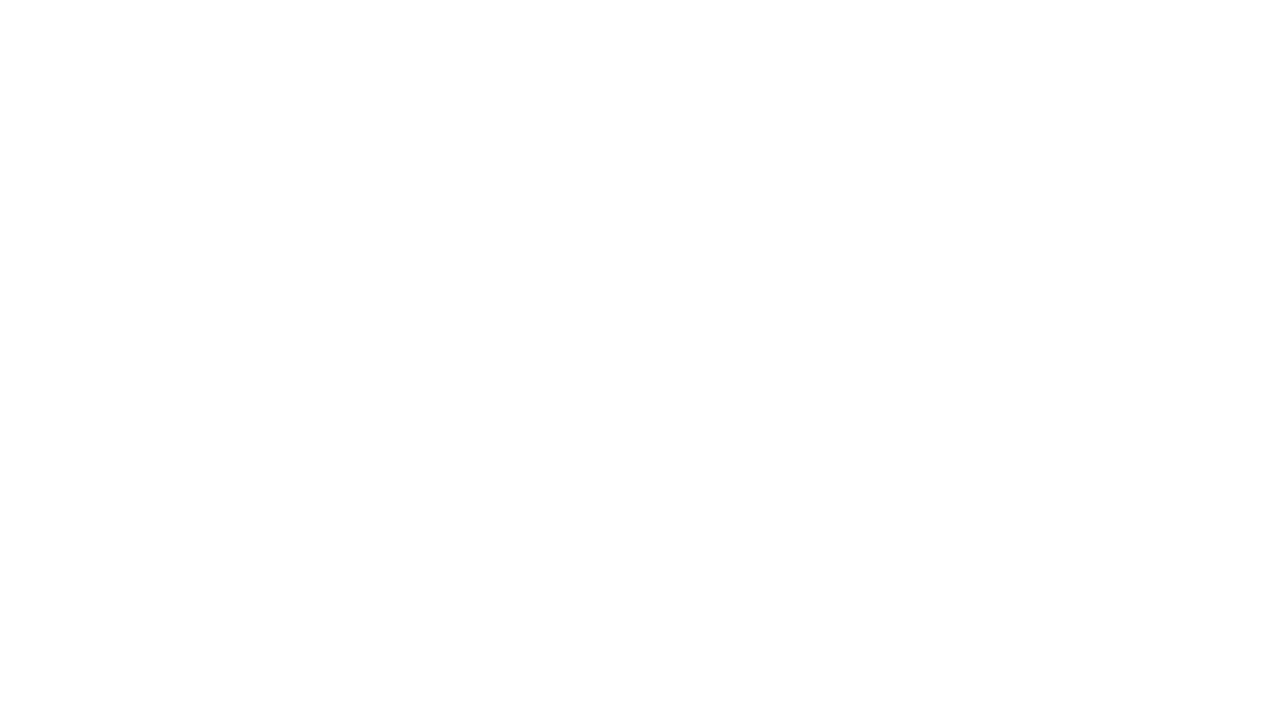
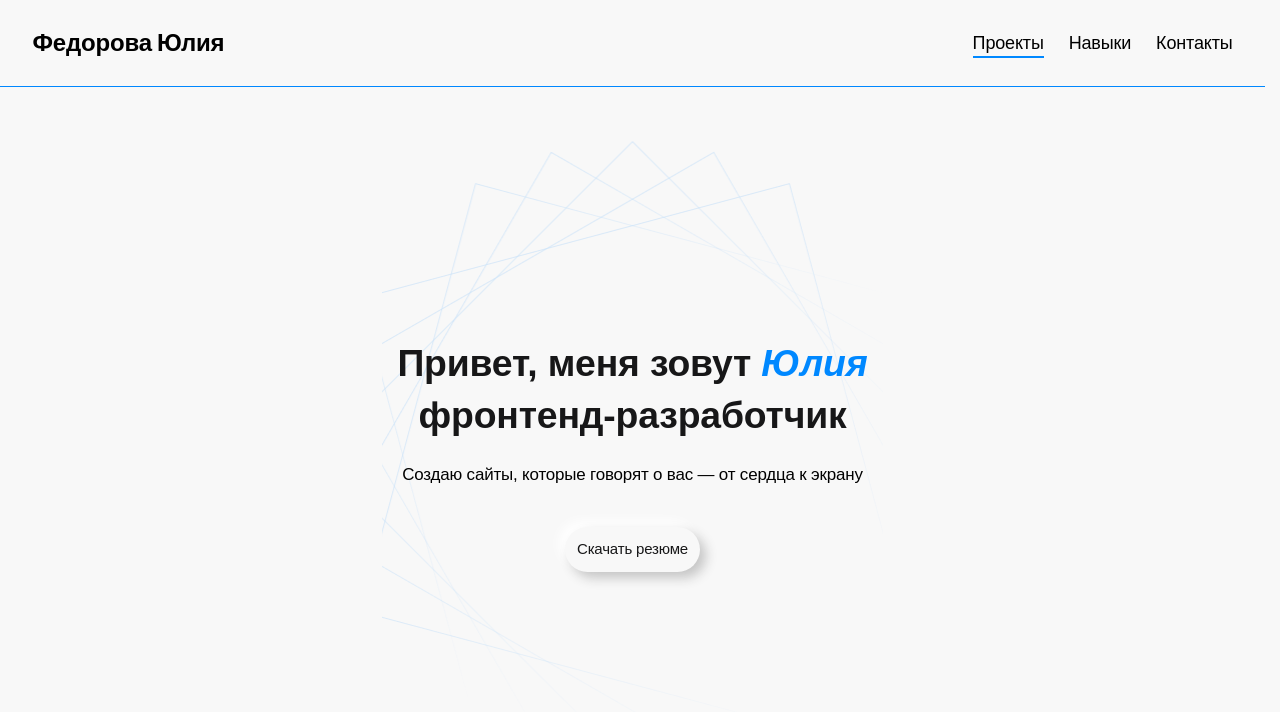
Before and after one commit to Julia-1289/Portfolio-2, a website: page index.html in a window 1280 px wide. Drawn offline with Linux system fonts and the light colour scheme.

Commit message:
Add section header and author-info

```diff
--- a/index.html
+++ b/index.html
@@ -7,5 +7,44 @@
     <script src="./scripts/main.js" type="module" defer></script>
     <link rel="stylesheet" href="./styles/main.css" />
   </head>
-  <body></body>
+  <body>
+    <header class="header">
+      <div class="header__inner container">
+        <a href="./index.html" class="header__logo">Федорова Юлия</a>
+        <nav class="header__menu hidden-mobile">
+          <ul class="header__menu-list">
+            <li class="header__menu-item">
+              <a href="./index.html" class="header__menu-link is-active"
+                >Проекты</a
+              >
+            </li>
+            <li class="header__menu-item">
+              <a href="./skills.html" class="header__menu-link">Навыки</a>
+            </li>
+            <li class="header__menu-item">
+              <a href="./contacts.html" class="header__menu-link">Контакты</a>
+            </li>
+          </ul>
+        </nav>
+      </div>
+    </header>
+    <section class="author-info container">
+      <div class="author-info__wrapper">
+        <h1 class="author-info__title">
+          <strong>Привет, меня зовут <em>Юлия</em></strong>
+          <br />фронтенд-разработчик
+        </h1>
+        <div class="author-info__subtitle">
+          Создаю сайты, которые говорят о вас — от сердца к экрану
+        </div>
+        <a
+          href="/"
+          download="Федорова_Юлия_разработчик.pdf"
+          class="author-info__resume"
+        >
+          Скачать резюме
+        </a>
+      </div>
+    </section>
+  </body>
 </html>
--- a/styles/_fonts.scss
+++ b/styles/_fonts.scss
@@ -24,8 +24,24 @@
 
 @font-face {
   font-family: "Poppins";
+  src: url("../fonts/Poppins-Regular.woff2") format("woff2");
+  font-weight: 400;
+  font-style: normal;
+  font-display: swap;
+}
+
+@font-face {
+  font-family: "Poppins";
   src: url("../fonts/Poppins-Medium.woff2") format("woff2");
   font-weight: 500;
   font-style: normal;
   font-display: swap;
 }
+
+@font-face {
+  font-family: "Poppins";
+  src: url("../fonts/Poppins-Bold.woff2") format("woff2");
+  font-weight: 700;
+  font-style: normal;
+  font-display: swap;
+}
--- a/styles/_globals.scss
+++ b/styles/_globals.scss
@@ -42,8 +42,7 @@ h3,
 
 h1,
 .h1 {
-  @include fluid-text(48, 30);
-
+  @include fluid-text(40, 30);
   line-height: 1.4;
 }
 
--- a/styles/_variables.scss
+++ b/styles/_variables.scss
@@ -1,19 +1,19 @@
 @use "helpers" as *;
 
 :root {
-  --color-light: #ffffff;
+  --color-light: #f8f8f8;
 
-  --color-dark: #141414;
+  --color-dark: #171718;
 
-  --color-accent: #0088dd;
+  --color-accent: #0088ff;
 
   --border: #{rem(1)} solid var(--color-accent);
 
   --font-family-base: "DM Sans", sans-serif;
   --font-family-accent: "Poppins", sans-serif;
 
-  --container-width: #{rem(1600)};
-  --container-padding-x: #{rem(16)};
+  --container-width: #{rem(1200)};
+  --container-padding-x: #{rem(15)};
 
   --transition-duration: 0.2s;
 }
--- /dev/null
+++ b/styles/blocks/_author-info.scss
@@ -0,0 +1,63 @@
+@use "../helpers" as *;
+
+.author-info {
+  background-image: url(../../images/bg_img.png);
+  background-position: center center;
+  background-repeat: no-repeat;
+  background-size: auto;
+
+  &__wrapper {
+    display: flex;
+    flex-direction: column;
+    align-items: center;
+    row-gap: rem(20);
+    margin-block: rem(250);
+  }
+
+  &__title {
+    text-align: center;
+
+    em {
+      color: var(--color-accent);
+    }
+  }
+
+  &__resume {
+    display: inline-flex;
+    margin-top: rem(20);
+    align-items: center;
+    justify-content: center;
+    width: 9em;
+    height: 3em;
+    border-radius: 30em;
+    font-size: 15px;
+    font-family: inherit;
+    border: none;
+    position: relative;
+    overflow: hidden;
+    z-index: 1;
+    box-shadow: 6px 6px 12px #c5c5c5, -6px -6px 12px #ffffff;
+    color: var(--color-dark);
+
+    &:hover {
+      color: var(--color-light);
+      &::before {
+        width: 9em;
+      }
+    }
+
+    &::before {
+      content: "";
+      width: 0;
+      height: 3em;
+      border-radius: 30em;
+      position: absolute;
+      top: 0;
+      left: 0;
+      background-image: linear-gradient(to right, #0f5cd8 0%, #f947db 100%);
+      transition: 0.5s ease;
+      display: block;
+      z-index: -1;
+    }
+  }
+}
--- /dev/null
+++ b/styles/blocks/_header.scss
@@ -0,0 +1,48 @@
+@use "../helpers" as *;
+
+.header {
+  border-bottom: 1px solid var(--color-accent);
+
+  &__inner {
+    display: flex;
+    flex-direction: row;
+    justify-content: space-between;
+    align-items: center;
+    column-gap: rem(30);
+    padding-block: rem(25);
+    font-family: var(--font-family-accent);
+  }
+
+  &__logo {
+    font-size: rem(24);
+    font-weight: 700;
+  }
+
+  &__menu {
+    &-list {
+      display: flex;
+      align-items: center;
+      gap: rem(25);
+    }
+
+    &-link {
+      font-size: rem(18);
+      font-weight: 500;
+
+      &.is-active {
+        position: relative;
+      }
+
+      &.is-active::before {
+        position: absolute;
+        left: 0;
+        top: 100%;
+        content: "";
+        display: block;
+        height: rem(2);
+        width: 100%;
+        background-color: var(--color-accent);
+      }
+    }
+  }
+}
--- a/styles/main.scss
+++ b/styles/main.scss
@@ -4,8 +4,5 @@
 @use "utils";
 @use "globals";
 
-body {
-  p {
-    color: red;
-  }
-}
+@use "./blocks/header";
+@use "./blocks/author-info";
```
Also changed, not shown: fonts/Poppins-Bold.woff2 (added), fonts/Poppins-Regular.woff2 (added), images/Abstract.png (added), images/bg_img.png (added), styles/main.css, 1 other file.
